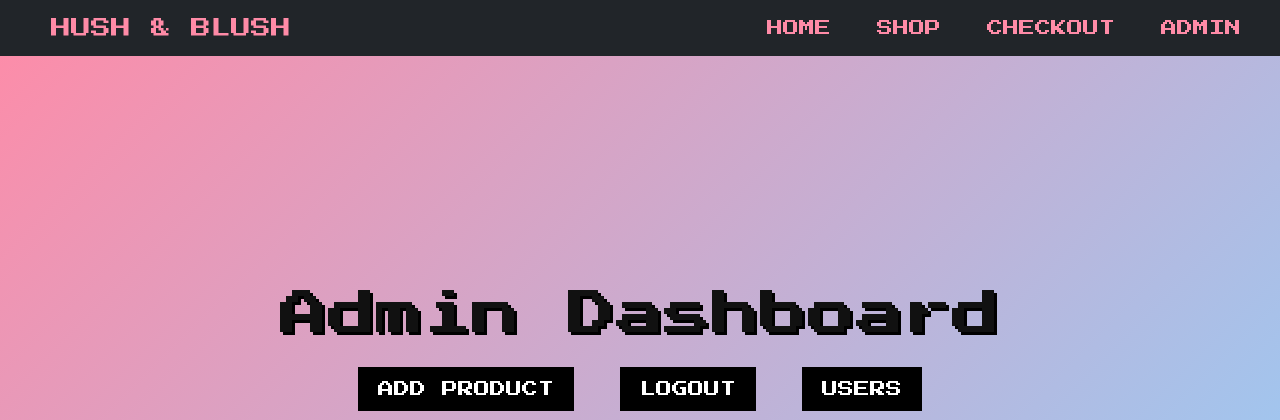
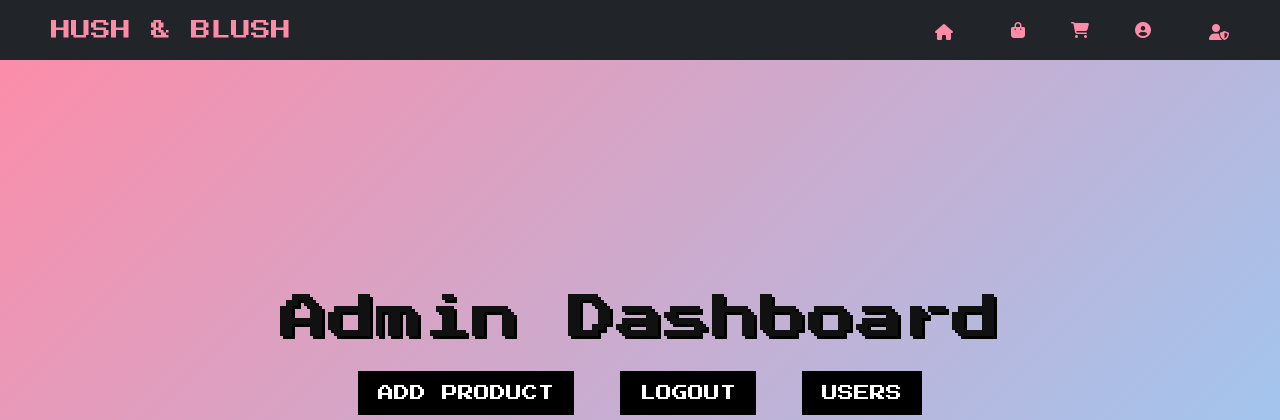
Before and after one commit to codewithmorr/uggly, a Flask app: page /admin in a window 1280 px wide. Shown: the top 420 px of the page. Run offline with Flask 3, Linux system fonts and the light colour scheme; the visitor is signed in with stand-in values (Sample User, id 1); data that the repository does not hold is empty.

Commit message:
commit"changed nav bar from words to icons"

```diff
--- a/templates/base.html
+++ b/templates/base.html
@@ -7,19 +7,33 @@
     <link href="https://cdn.jsdelivr.net/npm/bootstrap@5.3.8/dist/css/bootstrap.min.css" rel="stylesheet" integrity="sha384-sRIl4kxILFvY47J16cr9ZwB07vP4J8+LH7qKQnuqkuIAvNWLzeN8tE5YBujZqJLB" crossorigin="anonymous">
 
   <link rel="stylesheet" href="{{ url_for('static', filename='syna.css') }}">
+  <link rel="stylesheet" href="https://cdnjs.cloudflare.com/ajax/libs/font-awesome/6.5.0/css/all.min.css">
 </head>
 <body>
 
    <nav class="navbar navbar-expand-lg navbar-dark bg-dark px-3">
   <a class="navbar-brand" href="{{ url_for('home') }}" >HUSH & BLUSH</a>
   <div class="collapse navbar-collapse">
+
+
    <ul class="navbar-nav ms-auto">
-  <li class="nav-item"><a class="nav-link" href="{{ url_for('home') }}">HOME</a></li>
-  <li class="nav-item"><a class="nav-link" href="{{ url_for('shop_page') }}">SHOP</a></li>
-  <li class="nav-item"><a class="nav-link" href="{{ url_for('checkout') }}">CHECKOUT</a></li>
+  <li class="nav-item">
+    <a href="{{url_for('home')}}"><i class="fa-solid fa-home"></i></a>
+  </li>
+  <li class="nav-item">
+    <a href="{{url_for('shop_page')}}" class="nav-link"><i class="fa-solid fa-bag-shopping"></i></a>
+  </li>
+  <li class="nav-item">
+    <a href="{{url_for('checkout')}}" class="nav-link"><i class="fa-solid fa-cart-shopping"></i></a>
+  </li>
+  <li class="nav-item">
+    <a href="{{ url_for('profile') }}" class="nav-link"><i class="fa-solid fa-circle-user"></i></a>
+  </li>
+  <li class="nav-item">
+    <a href="{{ url_for('admin_login') }}" ><i class="fa-solid fa-user-shield" class="nav-link"></i> </a>
+  </li>
+</ul>
 
-  <li class="nav-item">
-    <a class="nav-link" href="{{ url_for('admin_login') }}">ADMIN</a>
   </li>
 </ul>
   </div>
```
